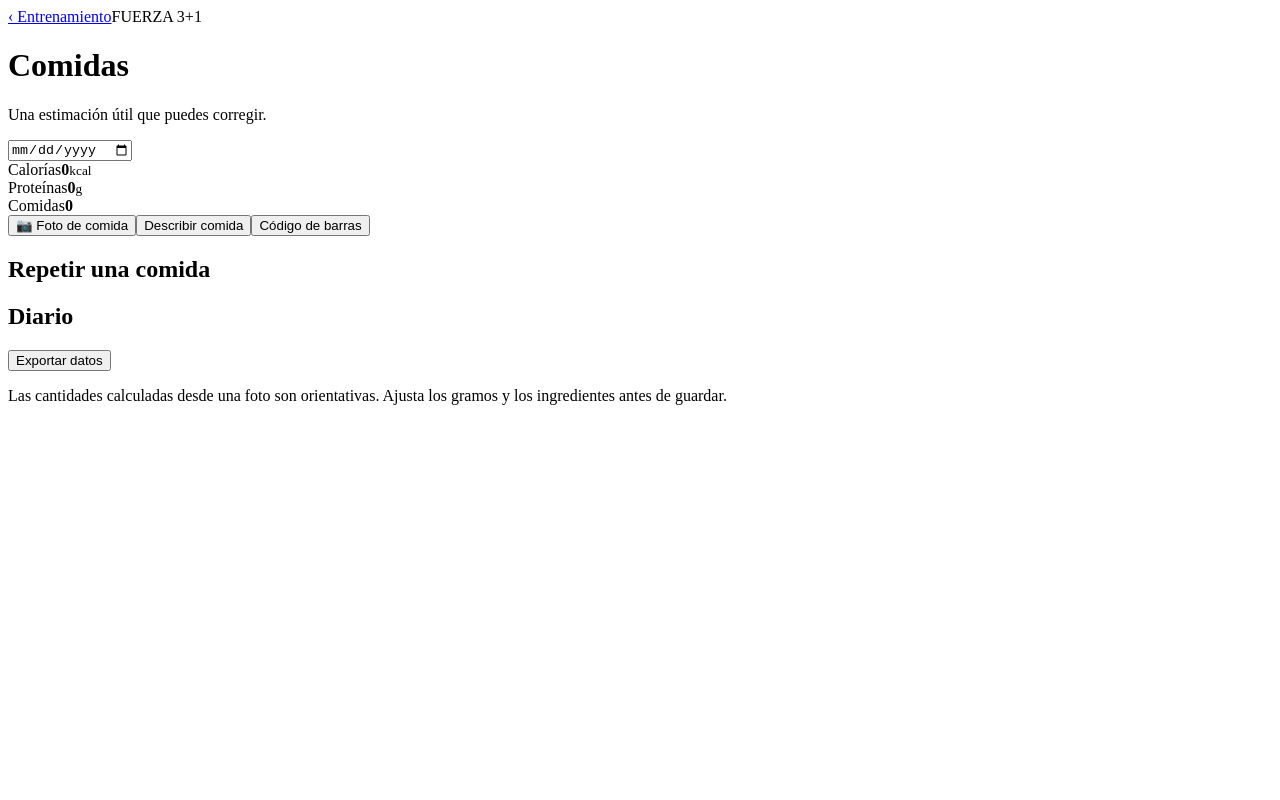
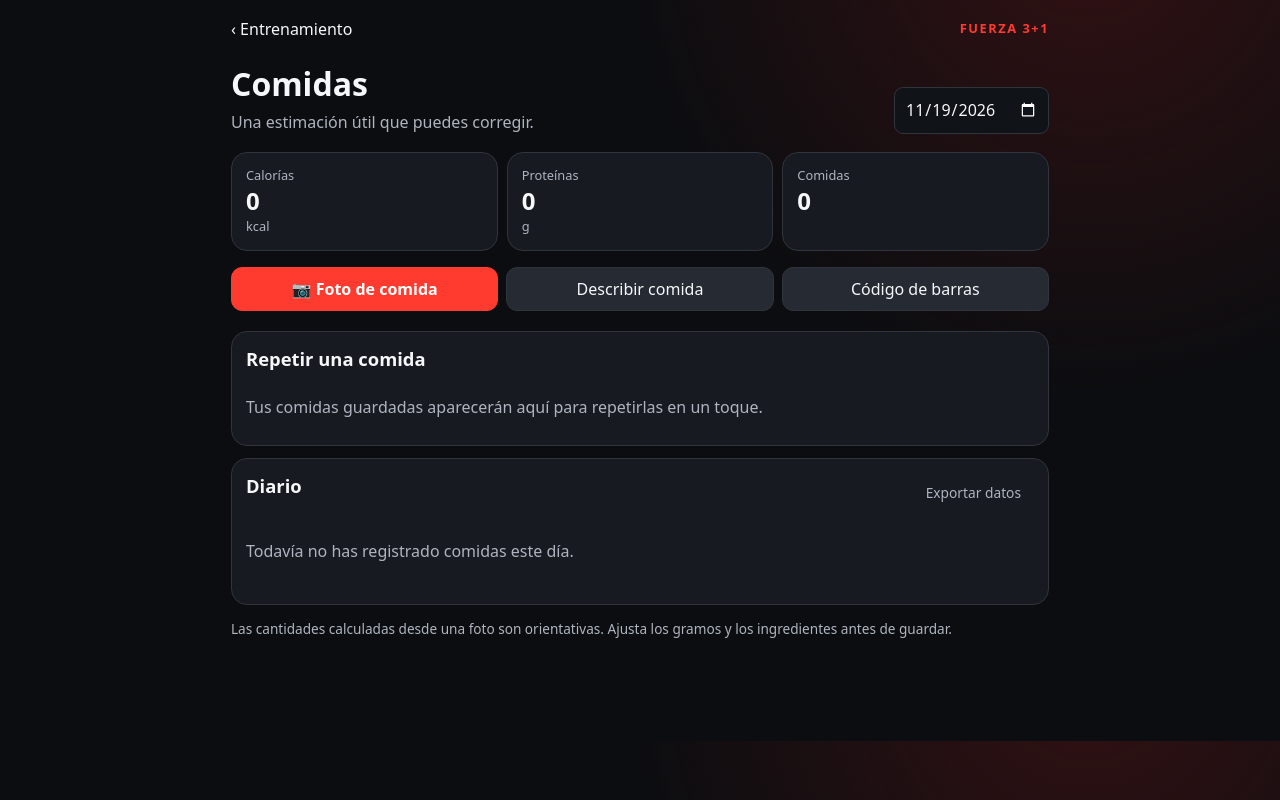
Before and after one commit to sanailcso/fuerza-3-mas-1, a plain HTML site: page nutrition.html in a window 1280 px wide. Drawn offline with Linux system fonts and the light colour scheme; the site is published under a folder, as on GitHub Pages, so addresses that start at the root find nothing.

Commit message:
Use relative URLs for nutrition page

```diff
--- a/nutrition.html
+++ b/nutrition.html
@@ -5,12 +5,12 @@
 <meta name="viewport" content="width=device-width,initial-scale=1,viewport-fit=cover">
 <meta name="theme-color" content="#0b0d10">
 <title>Comidas · Fuerza 3+1</title>
-<link rel="manifest" href="/manifest.webmanifest">
-<link rel="stylesheet" href="/nutrition.css">
+<link rel="manifest" href="manifest.webmanifest">
+<link rel="stylesheet" href="nutrition.css">
 </head>
 <body>
 <main class="app">
-  <header><a class="back" href="/">‹ Entrenamiento</a><span class="eyebrow">FUERZA 3+1</span></header>
+  <header><a class="back" href="./">‹ Entrenamiento</a><span class="eyebrow">FUERZA 3+1</span></header>
   <div class="title"><div><h1>Comidas</h1><p>Una estimación útil que puedes corregir.</p></div><input id="date" type="date" aria-label="Fecha del diario"></div>
   <section class="summary" aria-label="Resumen del día"><div><span>Calorías</span><strong id="totalKcal">0</strong><small>kcal</small></div><div><span>Proteínas</span><strong id="totalProtein">0</strong><small>g</small></div><div><span>Comidas</span><strong id="totalMeals">0</strong></div></section>
   <div class="actions"><button id="photoBtn" class="primary">📷 Foto de comida</button><button id="textBtn">Describir comida</button><button id="barcodeBtn">Código de barras</button></div>
@@ -27,5 +27,5 @@
 </form></dialog>
 <dialog id="capture"><div class="modal"><div class="row"><h2 id="captureTitle">Añadir comida</h2><button id="closeCapture" class="icon" aria-label="Cerrar">×</button></div><div id="captureBody"></div></div></dialog>
 <input id="photoInput" type="file" accept="image/*" capture="environment" hidden>
-<script src="/nutrition.js" defer></script>
+<script src="nutrition.js" defer></script>
 </body></html>
```
